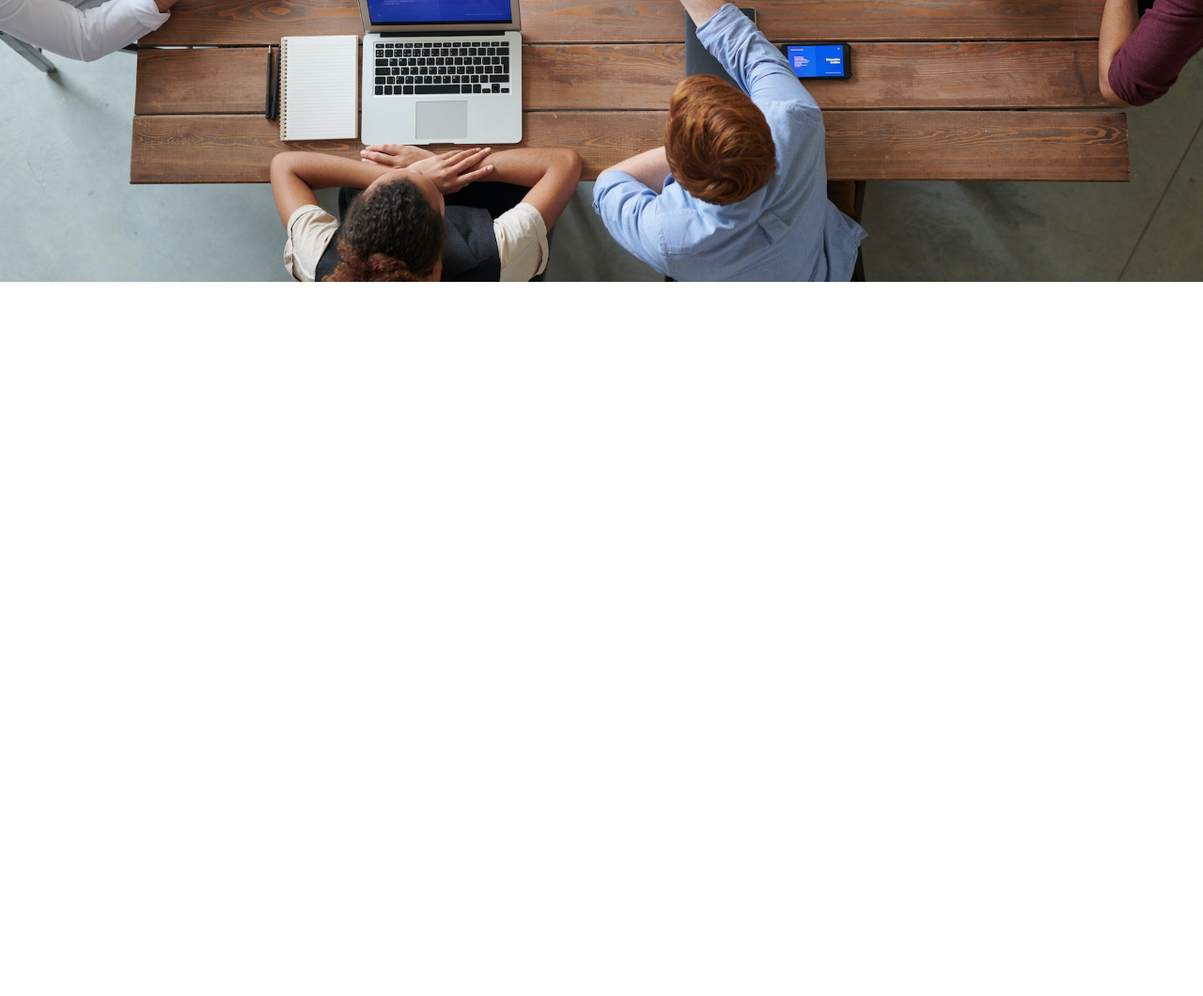
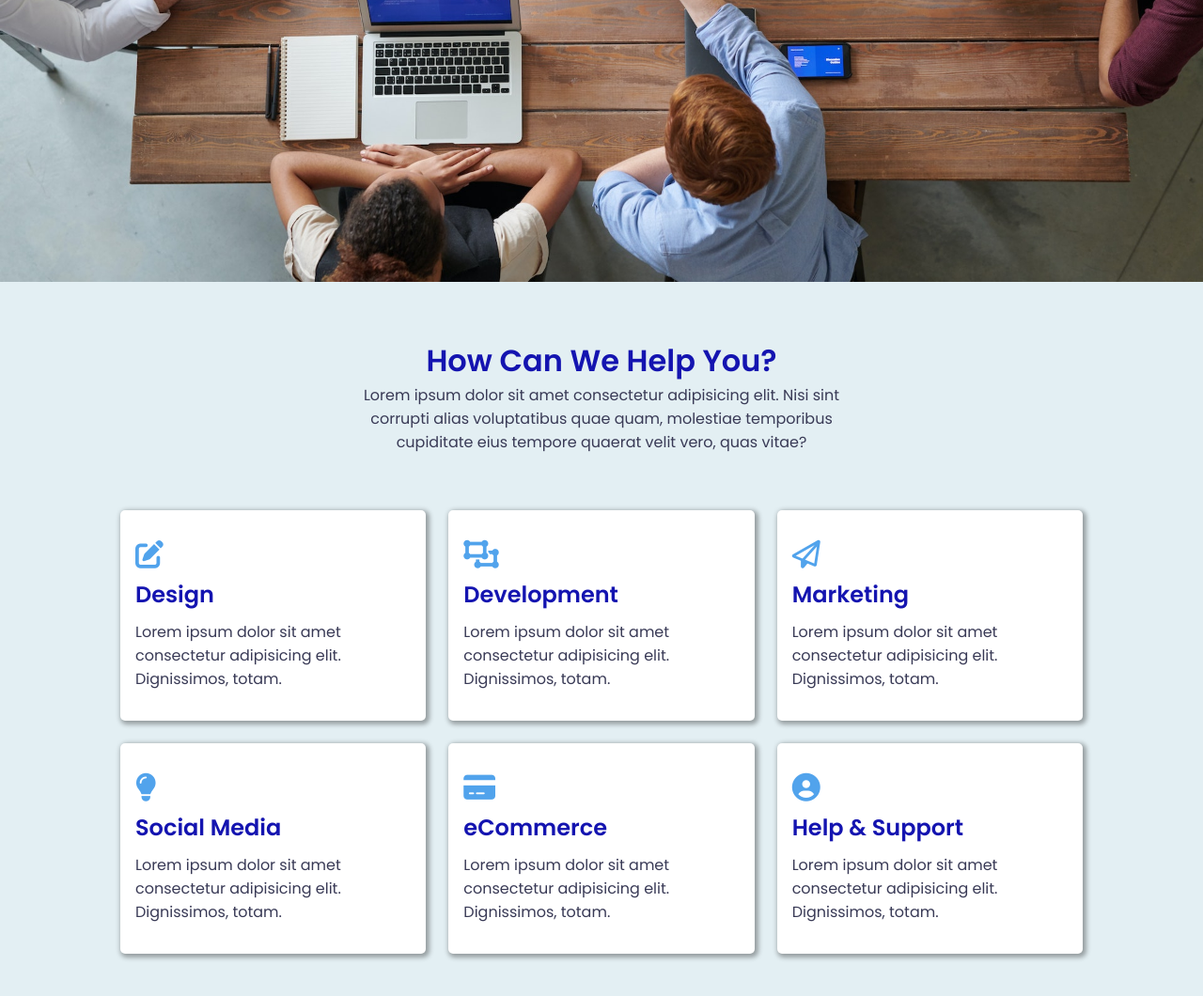
Before and after one commit to DevJockey90/Agency, a plain HTML site: page index.html in a window 1280 px wide. Shown: the part 500-1560 px from the top of the page at 94% size. Before the commit the page ends 800 px from the top, so only its background shows below. Drawn offline with Linux system fonts and the light colour scheme.

Commit message:
style service section

```diff
--- a/index.html
+++ b/index.html
@@ -5,7 +5,9 @@
     <meta http-equiv="X-UA-Compatible" content="IE=edge">
     <meta name="viewport" content="width=device-width, initial-scale=1.0">
     <link rel="stylesheet" href="style.css">
+    <link rel="stylesheet" href="https://cdnjs.cloudflare.com/ajax/libs/font-awesome/6.4.0/css/all.min.css">
     <title>Agency</title>
+
 </head>
 <body>
      <!--=======  Header  ==============-->
@@ -32,5 +34,59 @@
                 <button class="ctn">Learn More </button>
         </div>
      </header>
+
+     <!--================ Services =======================-->
+     <section id="services" class="services">
+        <div class="container">
+            <div class="title">
+                <h1>How Can We Help You?</h1>
+                <p>Lorem ipsum dolor sit amet consectetur adipisicing elit.
+                    Nisi sint corrupti alias voluptatibus quae quam, molestiae temporibus
+                    cupiditate eius tempore quaerat velit vero, quas vitae?</p>
+
+            </div>
+
+            <div class="services-wrap grid">
+
+                <div class="service">
+                    <i class="fa fa-pen-to-square"></i>
+                    <h1>Design</h1>
+                    <p>Lorem ipsum dolor sit amet consectetur
+                        adipisicing elit. Dignissimos, totam.</p>
+                </div>
+                <div class="service">
+                    <i class="fa fa-object-ungroup"></i>
+                    <h1>Development</h1>
+                    <p>Lorem ipsum dolor sit amet consectetur
+                        adipisicing elit. Dignissimos, totam.</p>
+                </div>
+                <div class="service">
+                    <i class="fa fa-regular fa-paper-plane"></i>
+                    <h1>Marketing</h1>
+                    <p>Lorem ipsum dolor sit amet consectetur
+                        adipisicing elit. Dignissimos, totam.</p>
+                </div>
+                <div class="service">
+                    <i class="fa fa-lightbulb"></i>
+                    <h1>Social Media</h1>
+                    <p>Lorem ipsum dolor sit amet consectetur
+                        adipisicing elit. Dignissimos, totam.</p>
+                </div>
+                <div class="service">
+                    <i class="fa fa-credit-card"></i>
+                    <h1>eCommerce</h1>
+                    <p>Lorem ipsum dolor sit amet consectetur
+                        adipisicing elit. Dignissimos, totam.</p>
+                </div>
+                <div class="service">
+                    <i class="fa fa-circle-user"></i>
+                    <h1>Help & Support</h1>
+                    <p>Lorem ipsum dolor sit amet consectetur
+                        adipisicing elit. Dignissimos, totam.</p>
+                </div>
+
+            </div>
+        </div>
+     </section>
 </body>
 </html>
--- a/style.css
+++ b/style.css
@@ -21,6 +21,10 @@ ul{
 h1,h2,h3,h4{
     font-weight: 600;
     color: rgb(20, 20, 176);
+}
+
+p{
+    color: #393A56;
 }
 
 .container{
@@ -53,7 +57,7 @@ section{
 /* Header */
 .header{
     background-image: url(./img/header.jpg);
-    width: 100vw;
+    max-width: 100vw;
     height: 100vh;
     background-size: cover;
 
@@ -64,6 +68,7 @@ nav{
     justify-content: space-between;
     align-items: center;
     padding: 10px 0;
+    margin-right: 20px;
 }
 .nav-item:hover.nav-item a{
     color: rgb(0, 110, 255);
@@ -102,3 +107,49 @@ ul li a{
     font-size: 3rem;
 
 }
+
+/*Services*/
+.title{
+    text-align: center;
+    max-width: 50%;
+    margin: auto;
+
+}
+.title h1{
+    font-size: 2rem;
+}
+
+.services{
+    background-color:  rgb(227, 239, 243);
+}
+
+.services-wrap{
+    margin-top: 60px;
+    grid-template-columns: repeat(auto-fit, minmax(300px, auto));
+}
+
+.service{
+    background-color: white;
+    padding: 2rem 1rem;
+    box-shadow: 2px 2px 5px 2px #00000056;
+    border-radius: 5px;
+}
+.service:hover{
+    background: lightcyan;
+}
+.service:hover.service p,
+.service:hover.service h1,
+.service:hover.service .fa {
+    color: rgb(243, 230, 230);
+}
+
+.service .fa {
+    font-size: 30px;
+    margin-bottom: 10px;
+    color: rgb(81, 163, 236);
+}
+
+.service h1{
+    margin-bottom: 10px;
+
+}
```
